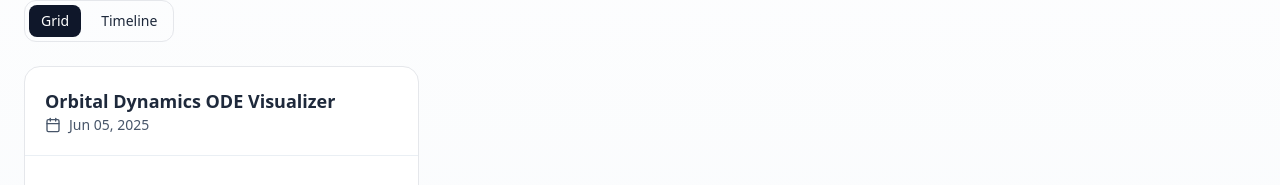
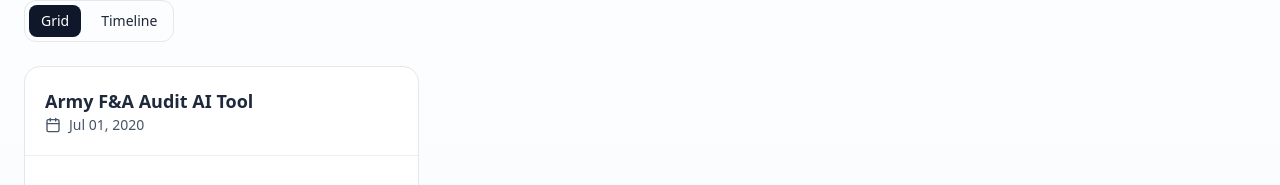
Before and after one commit to christian-ruiz/ds-portfolio-website, a React (Vite) app: page / in a window 1280 px wide. Shown: the part 364-549 px from the top of the page. Built offline with nearby package versions, Linux system fonts and the light colour scheme.

Commit message:
updated project.js id and title

```diff
--- a/src/data/projects.js
+++ b/src/data/projects.js
@@ -27,9 +27,9 @@ export const PROJECTS = [
     //   },
     // },
     {
-      id: "orbital-ode-visualizer",
-      title: "Orbital Dynamics ODE Visualizer",
-      date: "2025-06-05",
+      id: "Format-Pair_Automation-Tool",
+      title: "Army F&A Audit AI Tool",
+      date: "2020-07-01",
       tags: ["python", "matplotlib", "odeint", "visualization"],
       repo: "https://github.com/christian-ruiz/Format-Pair-Automation-Tool",
       summaryMd: "docs/paper.md"
```
